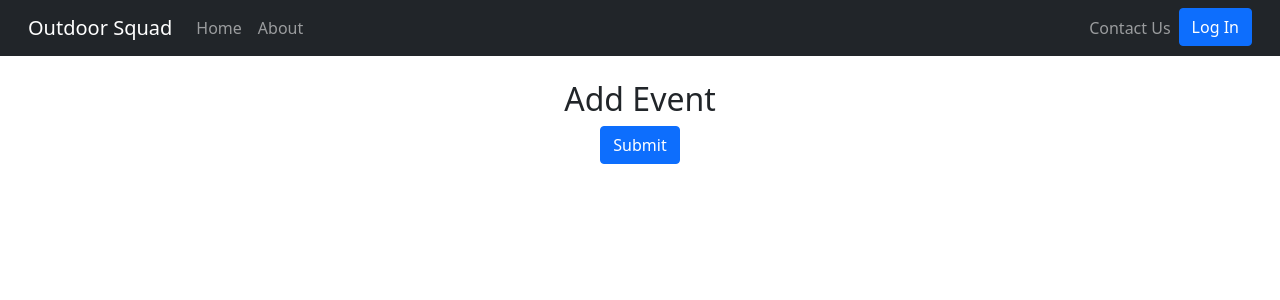
After one commit to gcivil-nyu-org/Team_Team3_CS-GY-6063-Fall2021, a Django app: page /add_event/ in a window 1280 px wide. The commit adds this page. Shown: the top 300 px of the page. Run offline with Django 3.2, Linux system fonts and the light colour scheme; some libraries are stand-ins or nearby versions.

Commit message:
add event button to connect to form

```diff
--- a/config/urls.py
+++ b/config/urls.py
@@ -29,5 +29,6 @@ urlpatterns = [
     ),  # new
     path("maps/", include("maps.urls")),
     path("facilities/", include("facilities.urls")),
+    path("add_event/",  TemplateView.as_view(template_name="events/add_event.html"), name="add-event"),
     path("userprofile/", include("userprofile.urls")),
 ]
--- /dev/null
+++ b/templates/events/add_event.html
@@ -0,0 +1,16 @@
+<!-- templates/userprofile/profile.html -->
+{% extends 'base.html' %}
+{% load crispy_forms_tags %}
+
+{% block content %}
+  <div class="d-flex flex-column align-items-center">
+    <h2>Add Event</h2>
+    <form method="post">
+      {% csrf_token %}
+      {{ form|crispy }}
+      <button class="btn btn-primary" type="submit">
+        Submit
+      </button>
+    </form>
+  </div>
+{% endblock %}
--- a/templates/home.html
+++ b/templates/home.html
@@ -7,7 +7,7 @@
 <div class="d-flex flex-column align-items-center">
   <h1>Hi {{ user.first_name }} {{ user.last_name }}!</h1>
   <p>You're logged in!</p>
-  <p><a href="{% url 'password_reset' %}">Reset Password</a></p>
+  <p><a href="{% url 'password_reset' %}>Reset Password</a></p>
   <img src="https://c.stocksy.com/a/Sfb200/z9/621454.jpg" width = 400 height =600 alt="">
 
 </div>
--- a/templates/maps/facilities.html
+++ b/templates/maps/facilities.html
@@ -43,5 +43,6 @@
       <li>Track : {{ track }}</li>
     <ul>
   </div>
+  <button class="btn btn-primary" onclick="location.href = '/add_event'">Add Event</button>
 </div>
 {% endblock %}
```
Also changed, not shown: events/views.py (added, +11 -0 lines).
